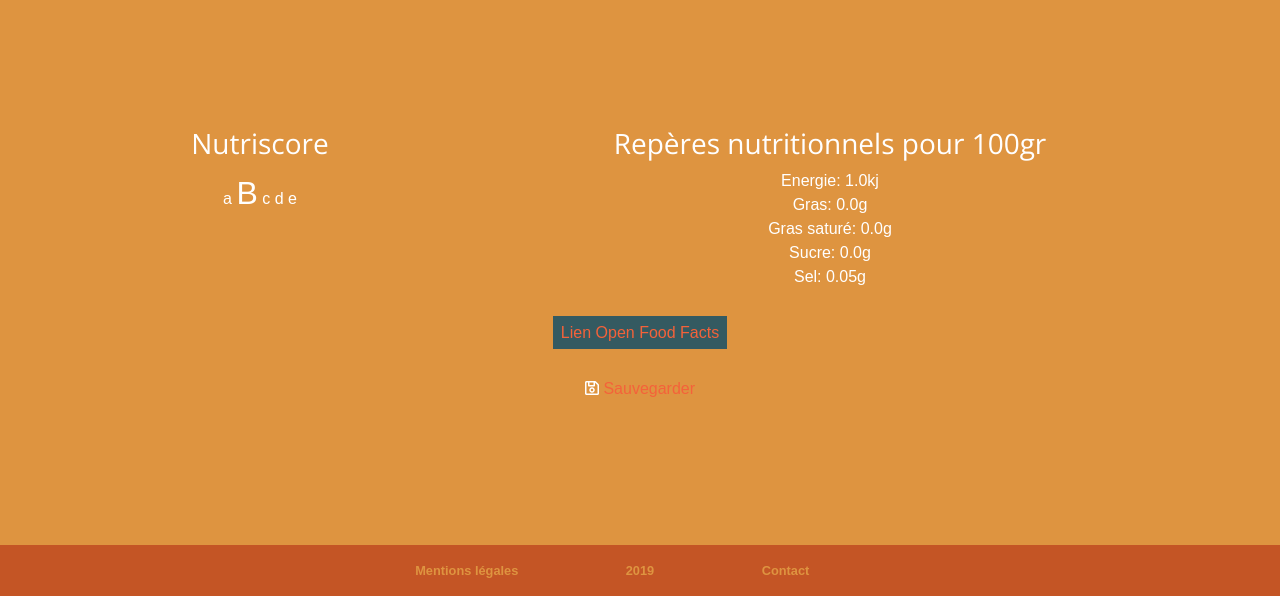
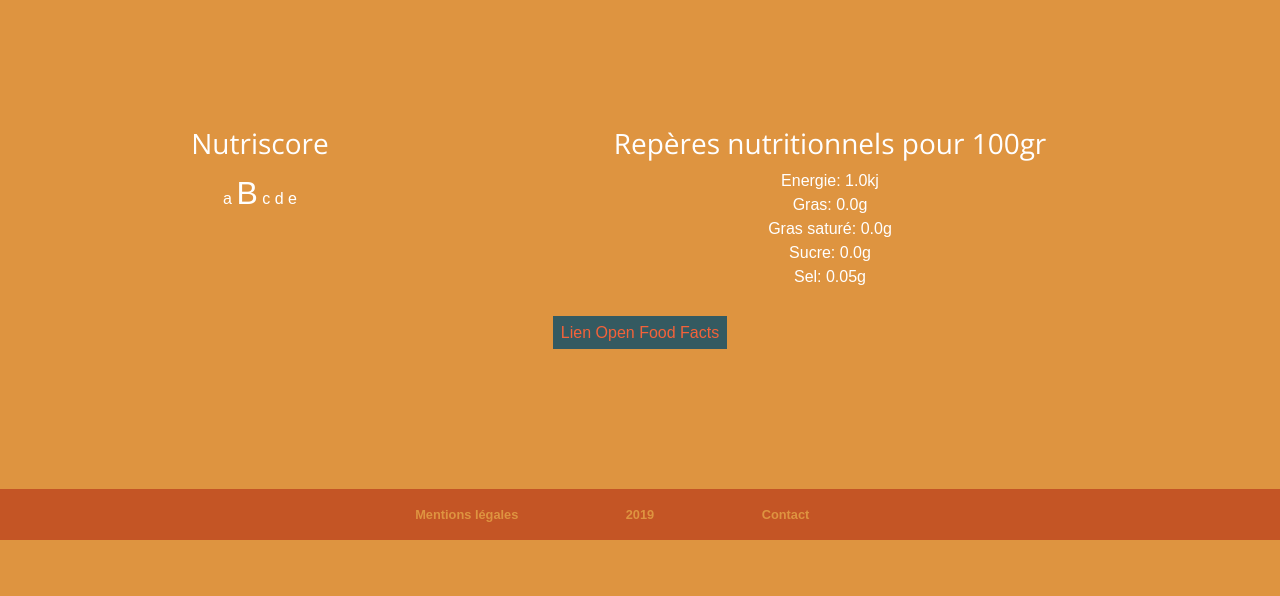
Before and after one commit to Azer1338/pur_beurre_apps, a Django app: page /substitute/details/19193/ in a window 1280 px wide. Shown: the part 303-899 px from the top of the page. After the commit the page ends 843 px from the top, so only its background shows below. Run offline with Django 3.2, Linux system fonts and the light colour scheme; data comes from the database, SQL or seed files in the repository; some libraries are stand-ins or nearby versions; some web fonts are replaced.

```diff
--- a/accounts/views.py
+++ b/accounts/views.py
@@ -43,7 +43,7 @@ def login_view(request):
                 return redirect(request.POST.get('next'))
             else:
                 # Message
-                messages.success(request, 'You are now connected!')
+                messages.success(request, 'Bonjour!')
 
                 return redirect('main:index')
 
--- a/substitute/templates/substitute/details.html
+++ b/substitute/templates/substitute/details.html
@@ -73,14 +73,21 @@
                 <a href="{{ aliment.url_link }}" class="offLink">Lien Open Food Facts</a>
 
             </div>
+        </div>
 
+        <!-- Save button -->
+        {% if user.is_authenticated %}
+        <div class="row justify-content-center">
             <!-- Save it link -->
-            <div class="col-lg-8 text-center spacer">
-                <i class="far fa-save"></i>
-                <a href="">Sauvegarder</a>
+            <div class="col text-center alimentIcon">
+                <!-- Saving button -->
+                <button type="button" class="btn btn-warning" onclick="window.location.href='/substitute/save/{{ substitute.id }}/'">
+                    <i class="far fa-save"></i>Sauvegarder
+                </button>
             </div>
+        </div>
+        {% endif %}
 
-        </div>
     </div>
 </section>
 
--- a/substitute/templates/substitute/search.html
+++ b/substitute/templates/substitute/search.html
@@ -62,6 +62,7 @@
                                 <p class="aliment-name text-center"> {{  substitute.name }} </p>
                             </div>
                         </div>
+                        {% if user.is_authenticated %}
                         <div class="row">
                             <div class="col text-center alimentIcon">
                                 <!-- Saving button -->
@@ -70,6 +71,7 @@
                             </button>
                             </div>
                         </div>
+                        {% endif %}
                     </div>
                     {% endfor %}
 
```
